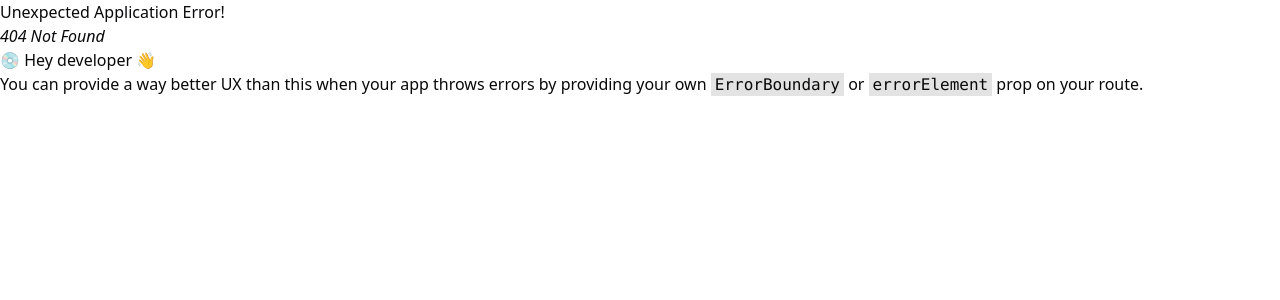
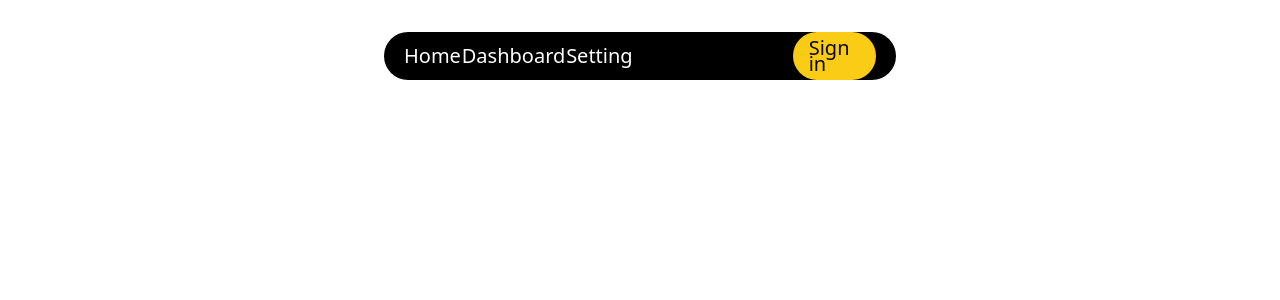
Before and after one commit to vaibhavbarala26/Cold, a React (Vite) app: page /followup in a window 1280 px wide. Before the commit this address had no page. Shown: the top 300 px of the page. Built offline with nearby package versions, Linux system fonts and the light colour scheme.

Commit message:
latest10

```diff
--- /dev/null
+++ b/src/Page/Followup.tsx
@@ -0,0 +1,13 @@
+import Header from "@/Component/Header"
+
+const Followup = () => {
+  return (
+    <div>
+      <div>
+        <Header></Header>
+      </div>
+    </div>
+  )
+}
+
+export default Followup
--- a/src/Page/Home.tsx
+++ b/src/Page/Home.tsx
@@ -636,13 +636,7 @@ const Home = () => {
                             <DialogTitle>Send Campaign</DialogTitle>
                         </DialogHeader>
                         <DialogDescription>
-                            <div className='flex flex-row items-center gap-2 mt-2'>
-                                <Switch
-                                    checked={followup}
-                                    onCheckedChange={setFollowup}
-                                />
-                                <Label className='text-black'>Enable Follow-Ups</Label>
-                            </div>
+
                             <div className='flex flex-col gap-3 mt-4'>
                                 <Label className='text-black'>Schedule Send (optional)</Label>
                                 <Input
--- a/src/main.tsx
+++ b/src/main.tsx
@@ -16,6 +16,7 @@ import Dashboard from './Page/Dashboard';
 import Setting from './Page/Setting';
 import { UserProvider} from './Context/UserContext';
 import ProtectedRoute from './Component/Protected_Routes';
+import Followup from './Page/Followup';
 // Import your Publishable Key
 
 const router = createBrowserRouter([
@@ -53,6 +54,12 @@ const router = createBrowserRouter([
     element:<ProtectedRoute>
     <Setting></Setting>
     </ProtectedRoute>
+  },
+  {
+    path:"/followup",
+    element:
+      <Followup></Followup>
+
   }
 ]);
 ReactDOM.createRoot(document.getElementById('root')!).render(
```
